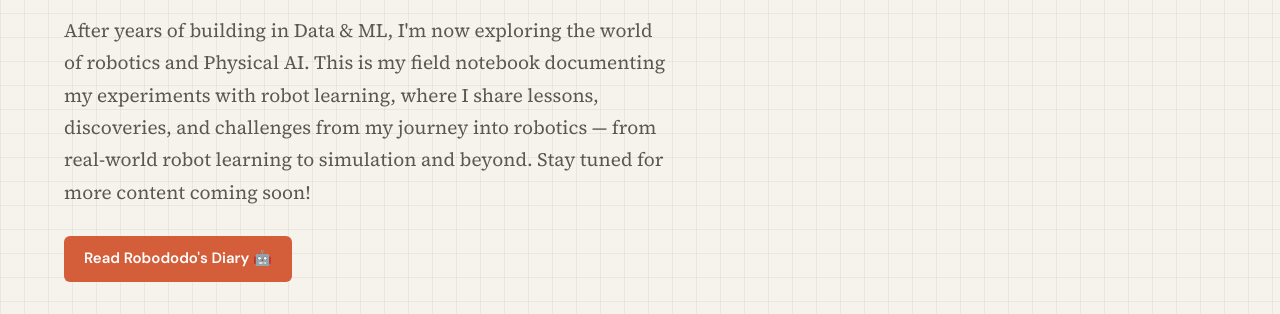
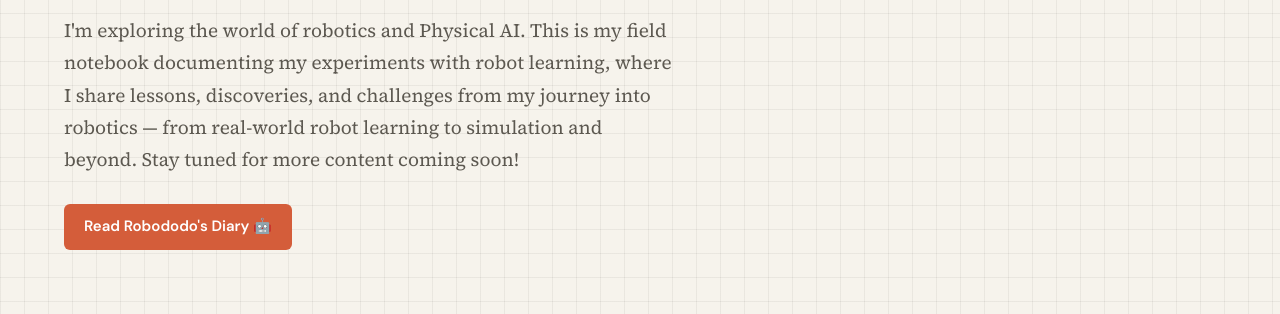
Before and after one commit to dorisjlee/dorisjlee.github.io, an Astro site: page / in a window 1280 px wide. Shown: the part 203-517 px from the top of the page. Built offline with nearby package versions, Linux system fonts and the light colour scheme; Astro itself is replaced by a stand-in of ours.

Commit message:
Reword homepage intro to not sound like leaving Data & ML

```diff
--- a/src/pages/index.astro
+++ b/src/pages/index.astro
@@ -17,7 +17,7 @@ const featured = experiments.filter((e) => e.data.featured).slice(0, 3);
         <p class="hero-eyebrow">Physical AI · Robotics · Learning in public</p>
         <h1 class="hero-title">Hi, I'm Robododo 🤖</h1>
         <p class="hero-lead">
-           After years of building in Data & ML, I'm now exploring the world of robotics and Physical AI.
+          I'm exploring the world of robotics and Physical AI.
           This is my field notebook documenting my experiments with robot learning, where I share lessons, discoveries, and challenges from my journey
   into robotics — from real-world robot learning to simulation and beyond. Stay tuned for more content coming soon!
         </p>
```
